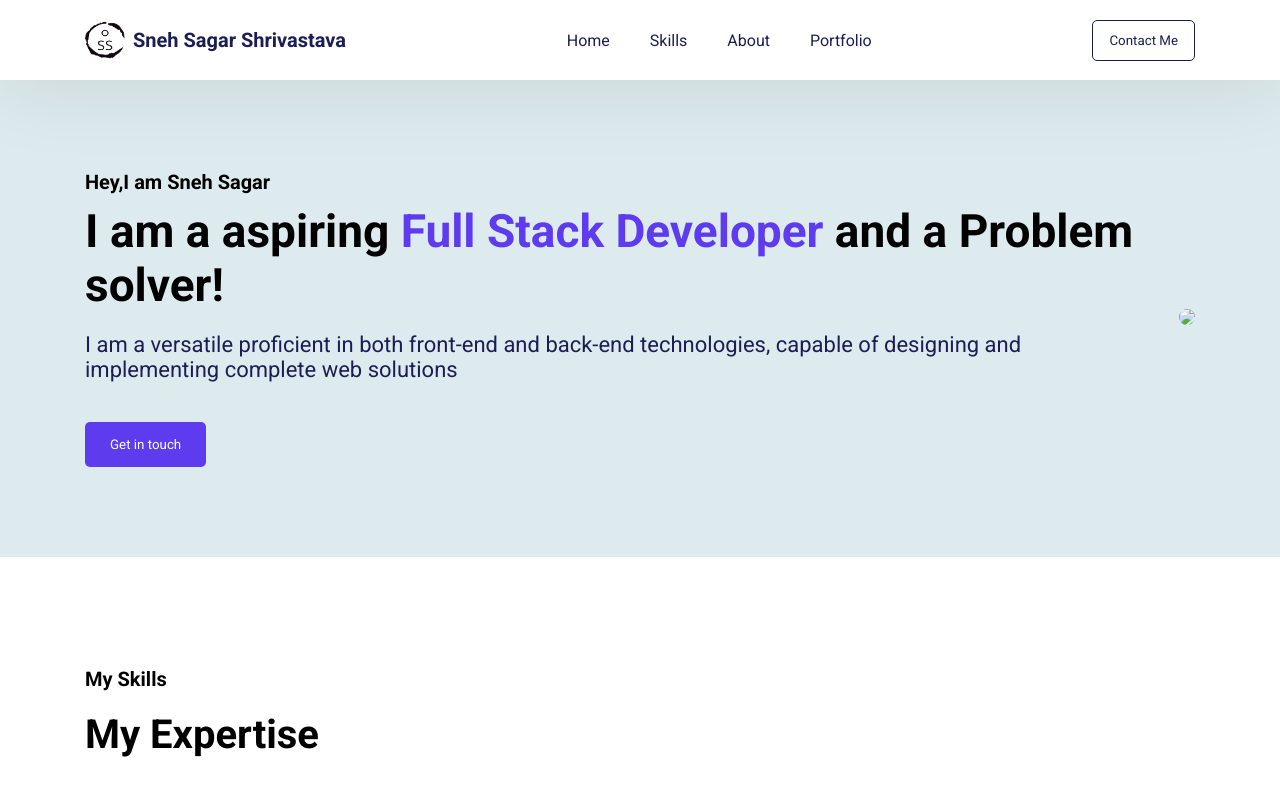
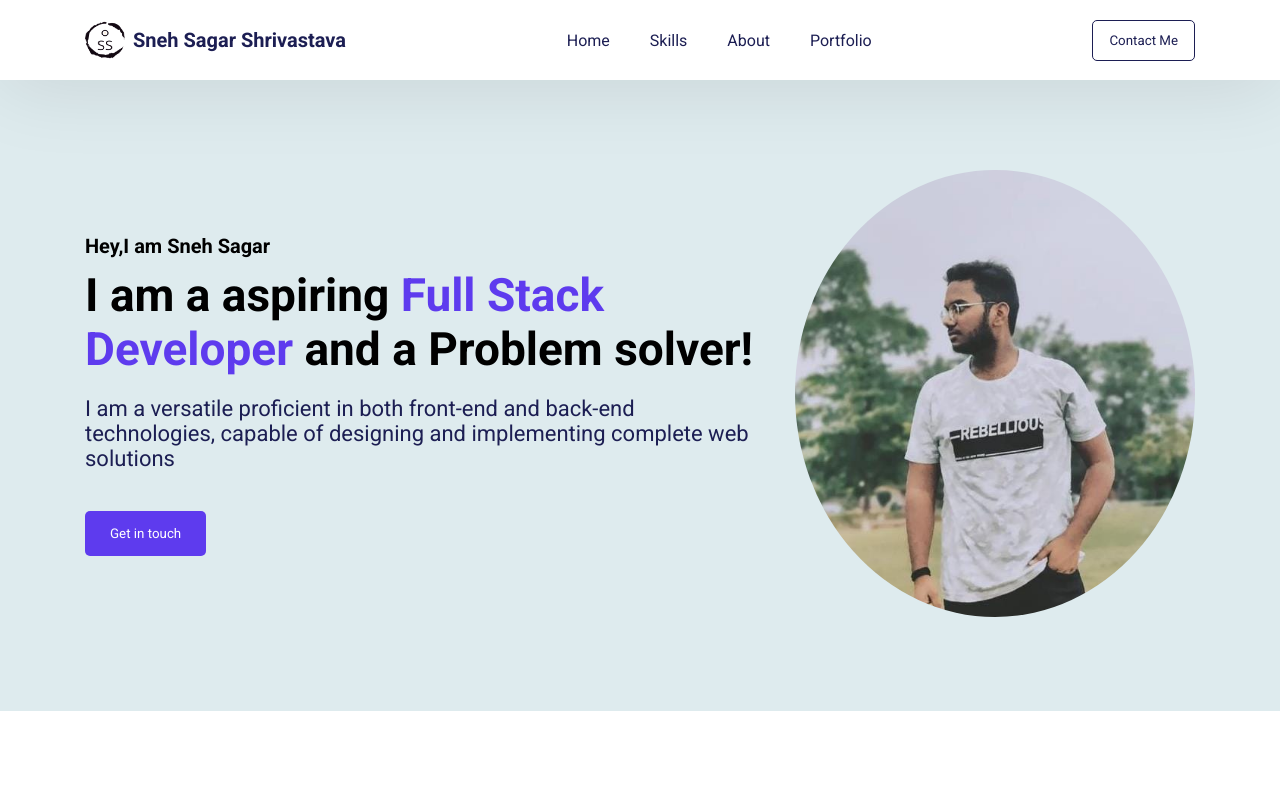
Before and after one commit to snehsagar111/MYportfolio, a plain HTML site: page index.html in a window 1280 px wide. Shown: the top 800 px of the page. Drawn offline with nearby package versions, Linux system fonts and the light colour scheme; the site is published under a folder, as on GitHub Pages, so addresses that start at the root find nothing.

Commit message:
Update index.html

```diff
--- a/index.html
+++ b/index.html
@@ -36,7 +36,7 @@
             <button>Get in touch</button>
         </div>
         <div class="right">
-            <img src="/WhatsApp Image 2024-03-12 at 1.42.51 PM.jpeg" >
+            <img src="WhatsApp Image 2024-03-12 at 1.42.51 PM.jpeg" >
         </div>
     </div>
     <div class="skills" id="skills">
```
